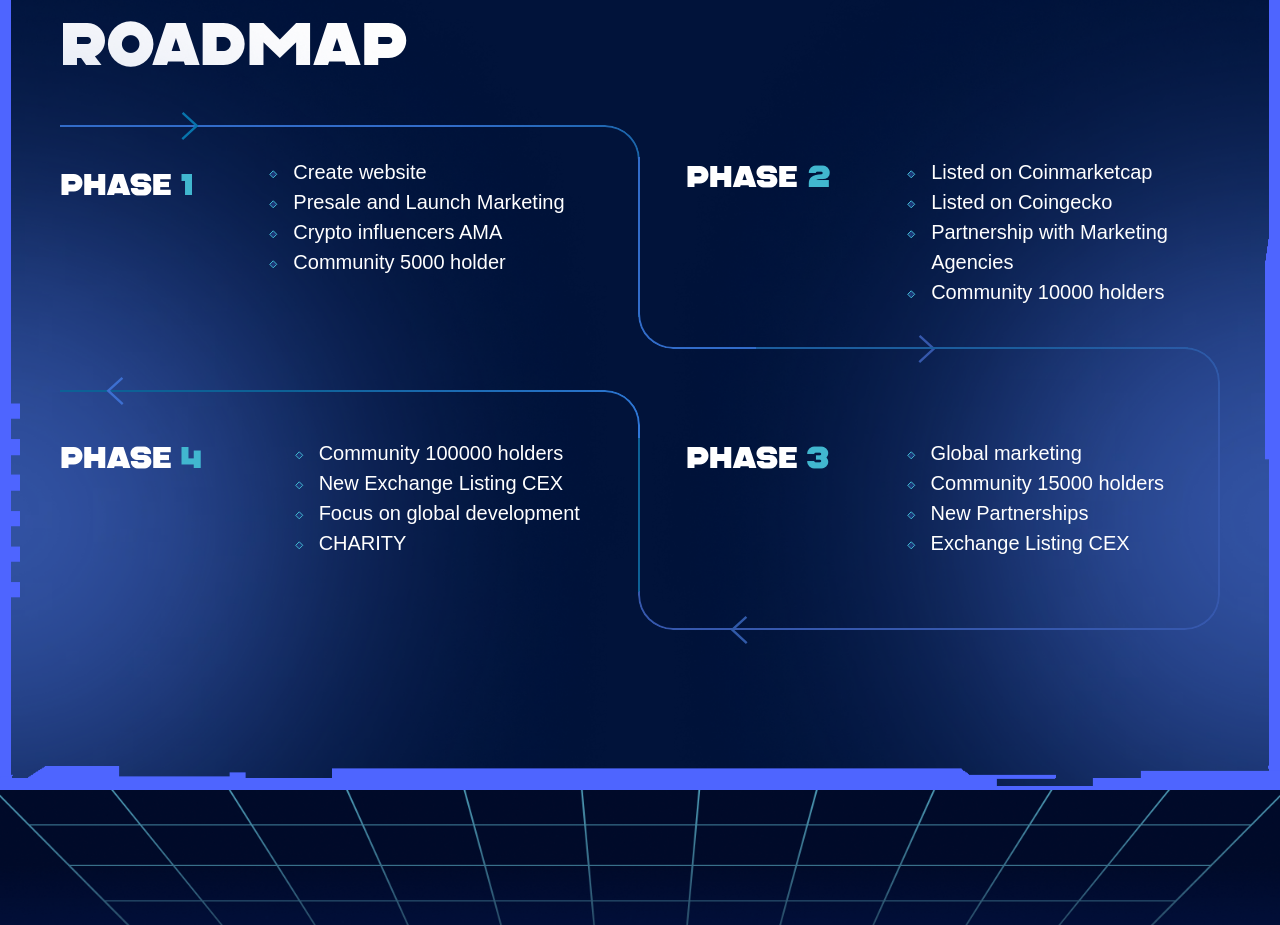
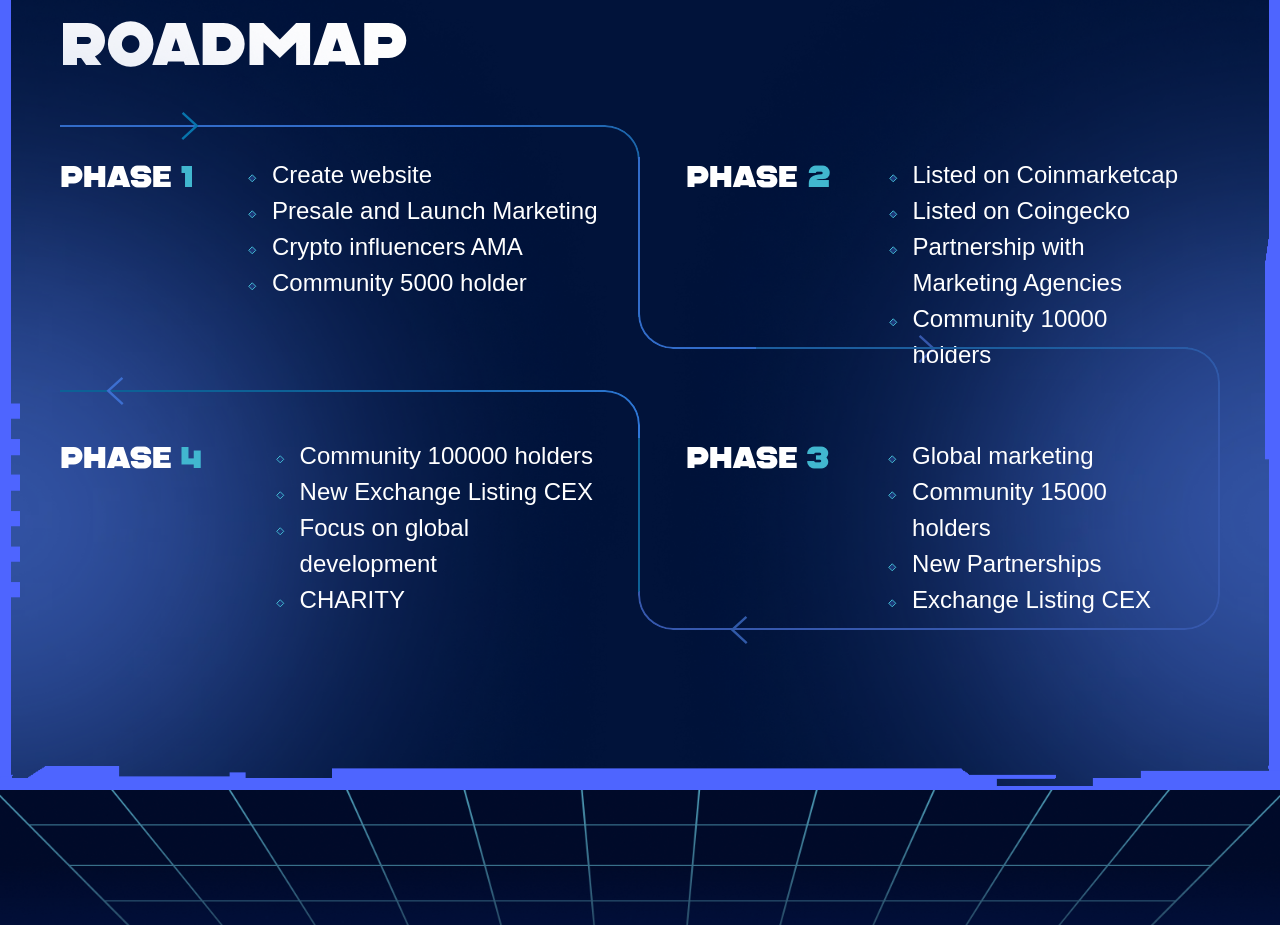
Before and after one commit to Khoroshev-Mikhail/laika, a Next.js app: page / in a window 1280 px wide. Shown: the part 2400-3325 px from the top of the page. Built offline with nearby package versions, Linux system fonts and the light colour scheme; a web font is replaced by a local one.

Commit message:
Верстка

```diff
--- a/components/sections/04Roadmap.jsx
+++ b/components/sections/04Roadmap.jsx
@@ -21,11 +21,11 @@ export default function Roadmap(){
                     <div className="col-span-2 md:col-span-1 row-span-1 md:row-span-5">
                         <div className="relative flex flex-col gap-y-2 md:gap-y-0 justify-center md:flex-row h-48 _phase1 ml-8 pr-8 md:pr-0 md:ml-0 ">
                             <svg  className="absolute -top-[13px] left-[20%] w-7 h-7 scale-x-[-1] " xmlns="http://www.w3.org/2000/svg" shapeRendering="geometricPrecision" fill="#0874AC" textRendering="geometricPrecision" imageRendering="optimizeQuality" fillRule="evenodd" clipRule="evenodd" viewBox="0 0 312 511.42"><path fillRule="nonzero" d="M306.3 32.62 65.46 252.86 312 478.8l-29.84 32.62L0 252.83 276.46 0z"/></svg>
-                            <div data-aos-delay="100" data-aos="zoom-in" data-aos-duration="1500"  className={`${RAYDIS} block w-full md:w-1/3 sm:text-center md:text-left text-[18px] sm:text-[20px] lg:text-[24px] xl:text-[30px] text-white md:pt-10 `}>
+                            <div data-aos-delay="100" data-aos="zoom-in" data-aos-duration="1500"  className={`${RAYDIS} block w-full md:w-1/3 sm:text-center md:text-left text-[18px] sm:text-[20px] lg:text-[24px] xl:text-[30px] text-white md:pt-8 `}>
                                 PHASE <span className="text-_purple">1</span>
                             </div>
-                            <div data-aos-delay="100" data-aos="zoom-in" data-aos-duration="1500"  className="block sm:mx-auto md:w-2/3 md:ml-8 lg:ml-10 xl:ml-12 md:mt-8">
-                                <ul className="pl-4 md:pl-0 leading-tight md:leading-normal list-disc marker:text-_purple font-normal text-[16px] xs:text-[14px] sm:text-[16px] xl:text-[20px]">
+                            <div data-aos-delay="100" data-aos="zoom-in" data-aos-duration="1500"  className="block sm:mx-auto md:w-2/3 md:ml-8 lg:ml-10 xl:ml-4 md:mt-8">
+                                <ul className="pl-4 md:pl-0 leading-tight md:leading-normal list-disc marker:text-_purple font-normal text-[16px] xs:text-[18px] sm:text-[20px] md:text-[18px] lg:text-[20px] xl:text-[24px]">
                                     <li>Create website</li>
                                     <li>Presale and Launch Marketing</li>
                                     <li>Crypto influencers AMA</li>
@@ -40,8 +40,8 @@ export default function Roadmap(){
                             <div data-aos-delay="200" data-aos="zoom-in" data-aos-duration="1500"  className={`${RAYDIS} block w-full sm:text-center md:text-left md:w-5/12 lg:w-5/12 text-[18px] sm:text-[20px] lg:text-[24px] xl:text-[30px] text-white md:ml-8 lg:ml-10 xl:ml-12`}>
                                 PHASE <span className="text-_purple">2</span>
                             </div>
-                            <div data-aos-delay="200" data-aos="zoom-in" data-aos-duration="1500"  className="block sm:mx-auto md:w-7/12 lg:w-7/12 md:ml-8 lg:ml-10 xl:ml-12">
-                                <ul className="pl-4 md:pl-0 leading-tight md:leading-normal list-disc marker:text-_purple font-normal text-[16px] xs:text-[14px] sm:text-[16px] xl:text-[20px]">
+                            <div data-aos-delay="200" data-aos="zoom-in" data-aos-duration="1500"  className="block sm:mx-auto md:w-7/12 lg:w-7/12 md:ml-8 lg:ml-10 xl:ml-4">
+                                <ul className="pl-4 md:pl-0 leading-tight md:leading-normal list-disc marker:text-_purple font-normal text-[16px] xs:text-[18px] sm:text-[20px] md:text-[18px] lg:text-[20px] xl:text-[24px]">
                                     <li>Listed on Coinmarketcap </li>
                                     <li>Listed on Coingecko </li>
                                     <li>Partnership with Marketing Agencies</li>
@@ -59,8 +59,8 @@ export default function Roadmap(){
                             <div data-aos-delay="300" data-aos="zoom-in" data-aos-duration="1500"  className={`${RAYDIS} block w-full  sm:text-center md:text-left md:w-5/12 lg:w-5/12 md:ml-8 lg:ml-10 xl:ml-12  text-[18px] sm:text-[20px] lg:text-[24px] xl:text-[30px] text-white`}>
                                 PHASE <span className="text-_purple">3</span>
                             </div>
-                            <div data-aos-delay="300" data-aos="zoom-in" data-aos-duration="1500"  className="block sm:mx-auto md:w-7/12 lg:w-7/12 md:ml-8 lg:ml-10 xl:ml-12 md:pr-2">
-                                <ul className="pl-4 md:pl-0 leading-tight md:leading-normal list-disc marker:text-_purple font-normal text-[16px] xs:text-[14px] sm:text-[16px] xl:text-[20px]">
+                            <div data-aos-delay="300" data-aos="zoom-in" data-aos-duration="1500"  className="block sm:mx-auto md:w-7/12 lg:w-7/12 md:ml-8 lg:ml-10 xl:ml-4 md:pr-2">
+                                <ul className="pl-4 md:pl-0 leading-tight md:leading-normal list-disc marker:text-_purple font-normal text-[16px] xs:text-[18px] sm:text-[20px] md:text-[18px] lg:text-[20px] xl:text-[24px]">
                                     <li>Global marketing </li>
                                     <li>Community 15000 holders </li>
                                     <li>New Partnerships</li>
@@ -75,8 +75,8 @@ export default function Roadmap(){
                             <div data-aos-delay="500" data-aos="zoom-in" data-aos-duration="1500"  className={`${RAYDIS} block w-full sm:text-center md:text-left md:w-5/12 lg:w-5/12  text-[18px] sm:text-[20px] lg:text-[24px] xl:text-[30px] text-white md:pt-12`}>
                                 PHASE <span className="text-_purple">4</span>
                             </div>
-                            <div data-aos-delay="500" data-aos="zoom-in" data-aos-duration="1500"  className="block sm:mx-auto md:w-2/3 md:ml-8 lg:ml-10 xl:ml-12 md:mt-12 pr-8">
-                                <ul className="pl-4 md:pl-0 leading-tight md:leading-normal list-disc marker:text-_purple font-normal text-[16px] xs:text-[14px] sm:text-[16px] xl:text-[20px] ">
+                            <div data-aos-delay="500" data-aos="zoom-in" data-aos-duration="1500"  className="block sm:mx-auto md:w-2/3 md:ml-8 lg:ml-10 xl:ml-4 md:mt-12 pr-8">
+                                <ul className="pl-4 md:pl-0 leading-tight md:leading-normal list-disc marker:text-_purple font-normal text-[16px] xs:text-[18px] sm:text-[20px] md:text-[18px] lg:text-[20px] xl:text-[24px] ">
                                     <li>Community 100000 holders </li>
                                     <li>New Exchange Listing CEX </li>
                                     <li>Focus on global development </li>
```
